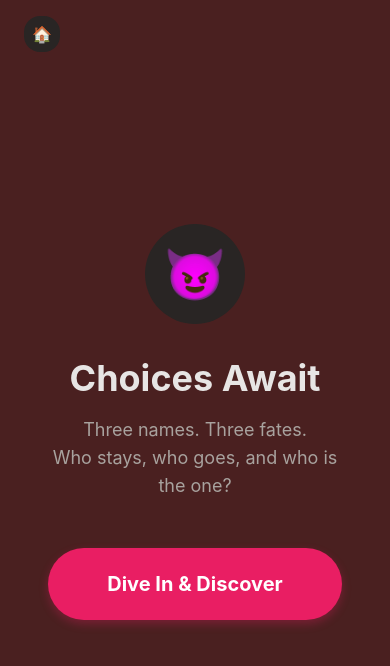
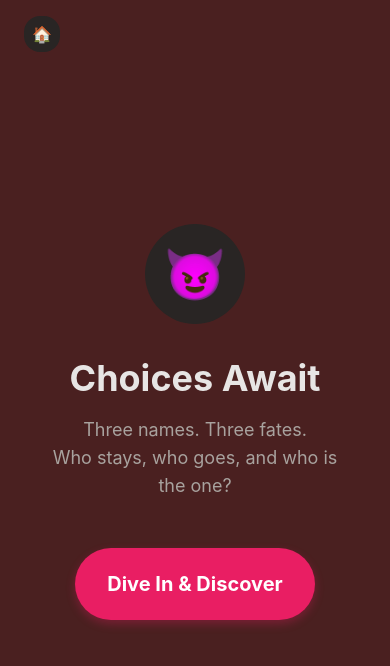
Before and after one commit to trymeuj/party-games---Uj---Sach, a React Native app: screen /Kill-Marry-Hookup in a window 390 px wide. Shown: the top 666 px of the page. Built offline with nearby package versions, Linux system fonts and the light colour scheme.

Commit message:
make UI responsive

```diff
--- a/src/games/guess-who/GuessWhoScreen.tsx
+++ b/src/games/guess-who/GuessWhoScreen.tsx
@@ -214,6 +214,7 @@ const styles = StyleSheet.create({
     fontSize: theme.typography.sizes.base,
     color: theme.colors.mutedForeground,
     marginBottom: theme.spacing.lg,
+    textAlign: 'center',
   },
   revealCard: {
     width: '100%',
--- a/src/games/kill-marry-hookup/KillMarryHookupScreen.tsx
+++ b/src/games/kill-marry-hookup/KillMarryHookupScreen.tsx
@@ -358,10 +358,11 @@ const styles = StyleSheet.create({
   },
   startButton: {
     backgroundColor: theme.colors.killMarryHookup,
-    paddingHorizontal: theme.spacing['2xl'],
+    paddingHorizontal: theme.spacing.xl,
     paddingVertical: theme.spacing.lg,
     borderRadius: 1000,
-    width: '100%',
+    minWidth: '60%',
+    alignSelf: 'center',
     alignItems: 'center',
     shadowColor: theme.colors.killMarryHookup,
     shadowOffset: { width: 0, height: 4 },
--- a/src/games/taboo/TabooScreen.tsx
+++ b/src/games/taboo/TabooScreen.tsx
@@ -272,10 +272,11 @@ const styles = StyleSheet.create({
   },
   startButton: {
     backgroundColor: theme.colors.taboo,
-    paddingHorizontal: theme.spacing['2xl'],
+    paddingHorizontal: theme.spacing.xl,
     paddingVertical: theme.spacing.lg,
     borderRadius: 1000,
-    width: '100%',
+    minWidth: '60%',
+    alignSelf: 'center',
     alignItems: 'center',
     shadowColor: theme.colors.taboo,
     shadowOffset: { width: 0, height: 4 },
```
